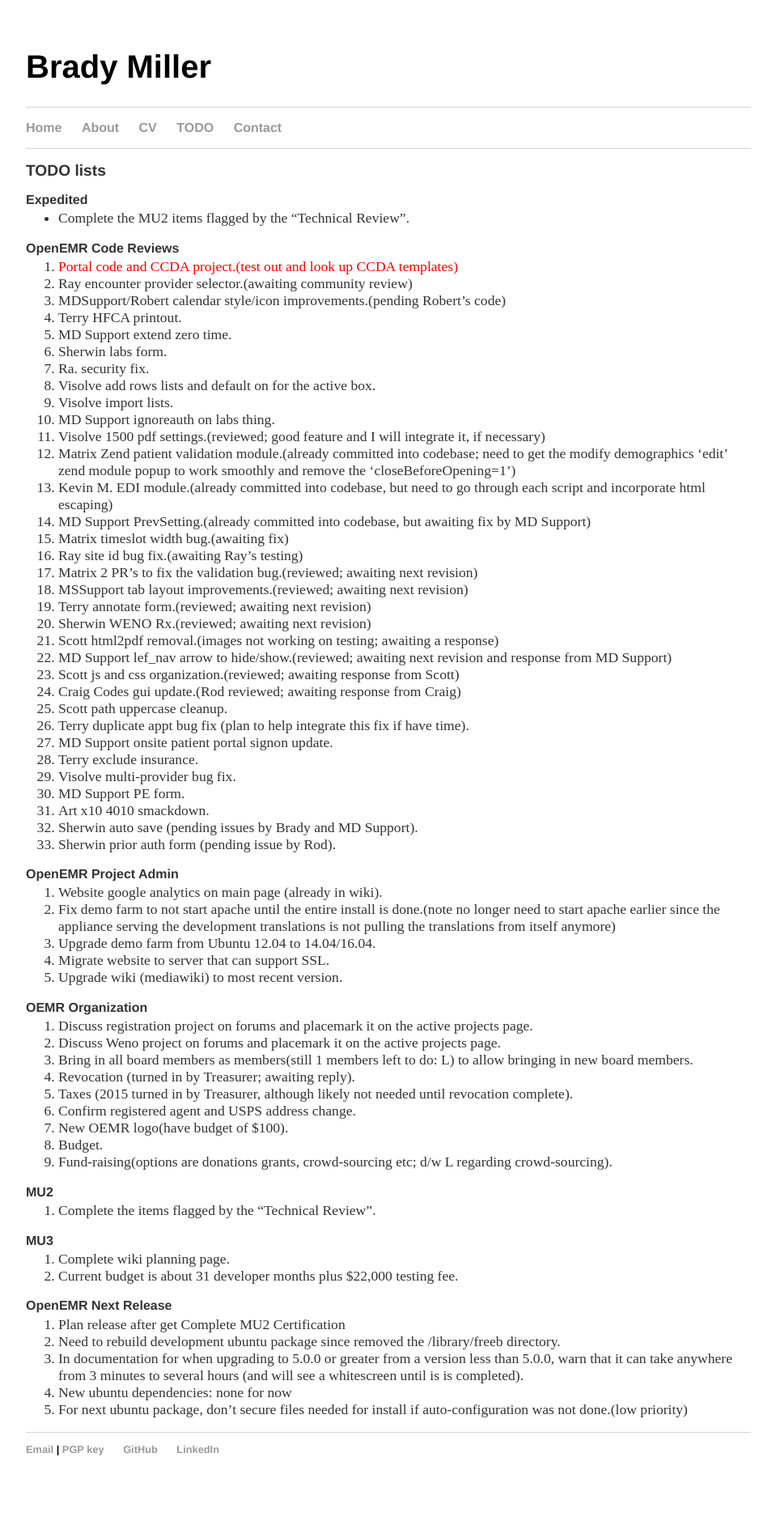
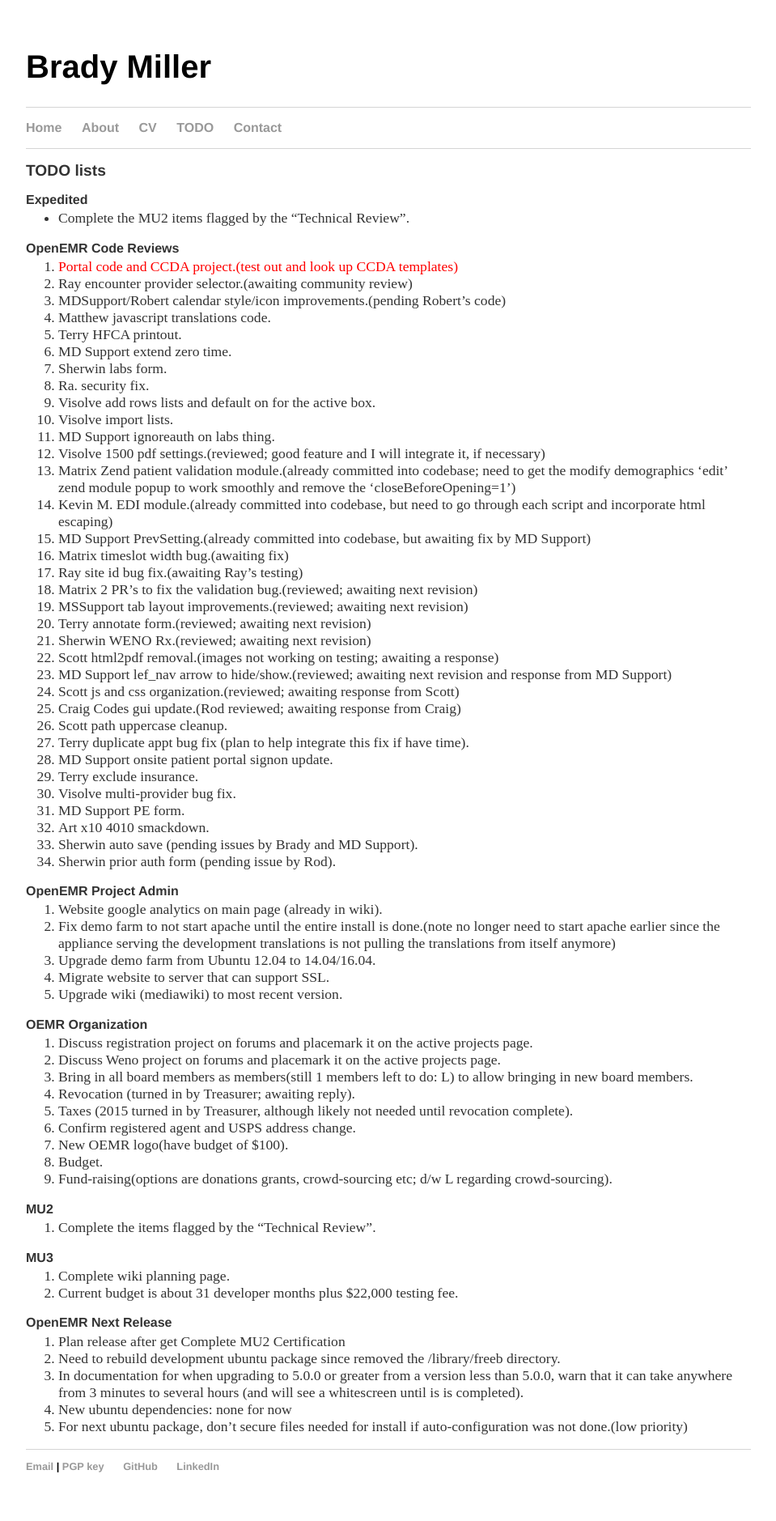
Before and after one commit to bradymiller/bradymiller.github.io, a Jekyll site: the page built from todo/index.md, in a window 1280 px wide. Shown: the whole page at 81% size, without its empty margins (160-1119 px from the left). Built offline with Jekyll 4.4.1, drawn with Linux system fonts in a browser that asks for light colours; before the commit the page ends 1858 px from its top, so only the background shows below that.

Commit message:
Update todo list

```diff
--- a/todo/index.md
+++ b/todo/index.md
@@ -10,6 +10,7 @@
 1. <span style="color: red">Portal code and CCDA project.(test out and look up CCDA templates)</span>
 1. Ray encounter provider selector.(awaiting community review)
 1. MDSupport/Robert calendar style/icon improvements.(pending Robert's code)
+1. Matthew javascript translations code.
 1. Terry HFCA printout.
 1. MD Support extend zero time.
 1. Sherwin labs form.
```
